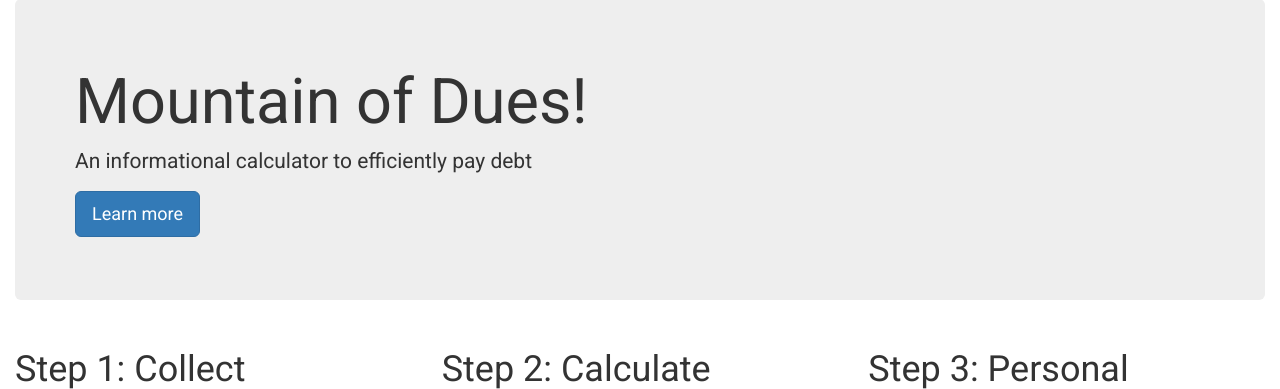
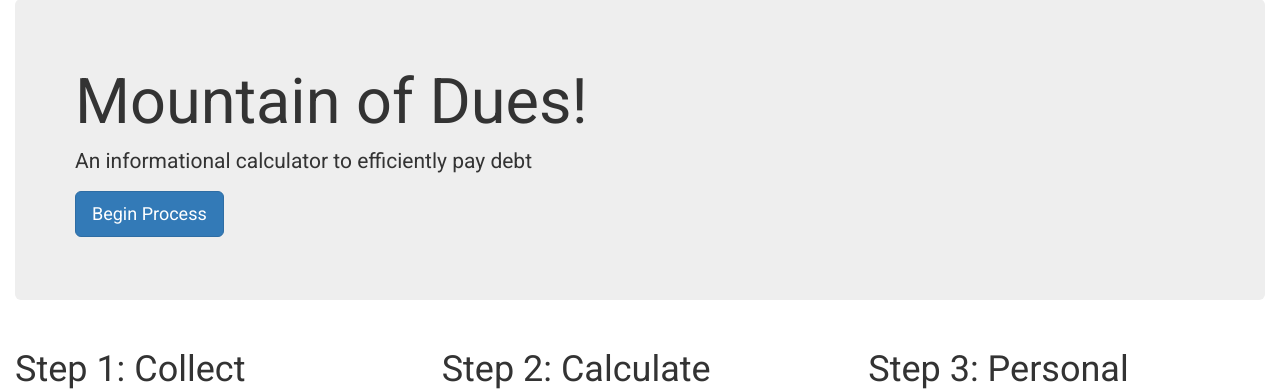
Before and after one commit to azharichenko/debt-management, a Flask app: page / in a window 1280 px wide. Shown: the part 71-460 px from the top of the page. Run offline with Flask 2, Linux system fonts and the light colour scheme; some libraries are stand-ins or nearby versions.

Commit message:
I did a thing

```diff
--- a/debtman/templates/home.html
+++ b/debtman/templates/home.html
@@ -7,7 +7,7 @@
       <div class="jumbotron">
         <h1>Mountain of Dues!</h1>
         <p>An informational calculator to efficiently pay debt</p>
-        <p><a class="btn btn-primary btn-lg" href="{{ url_for("collect_basic_data") }}" role="button">Learn more</a></p>
+        <p><a class="btn btn-primary btn-lg" href="{{ url_for("collect_basic_data") }}" role="button">Begin Process</a></p>
       </div>
     </div>
   </div>
```
